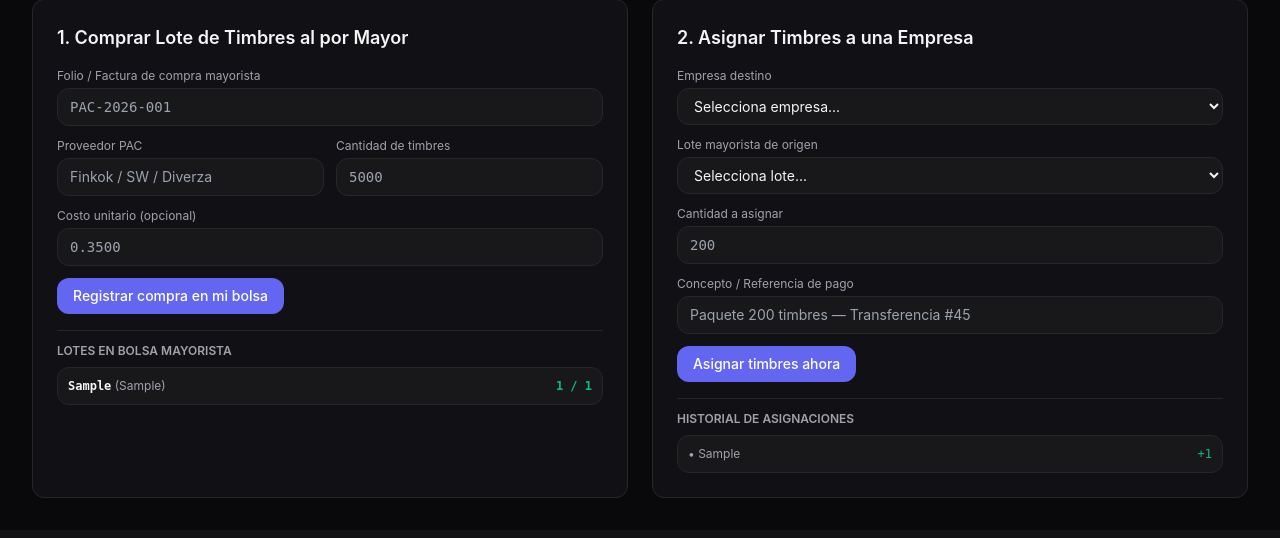
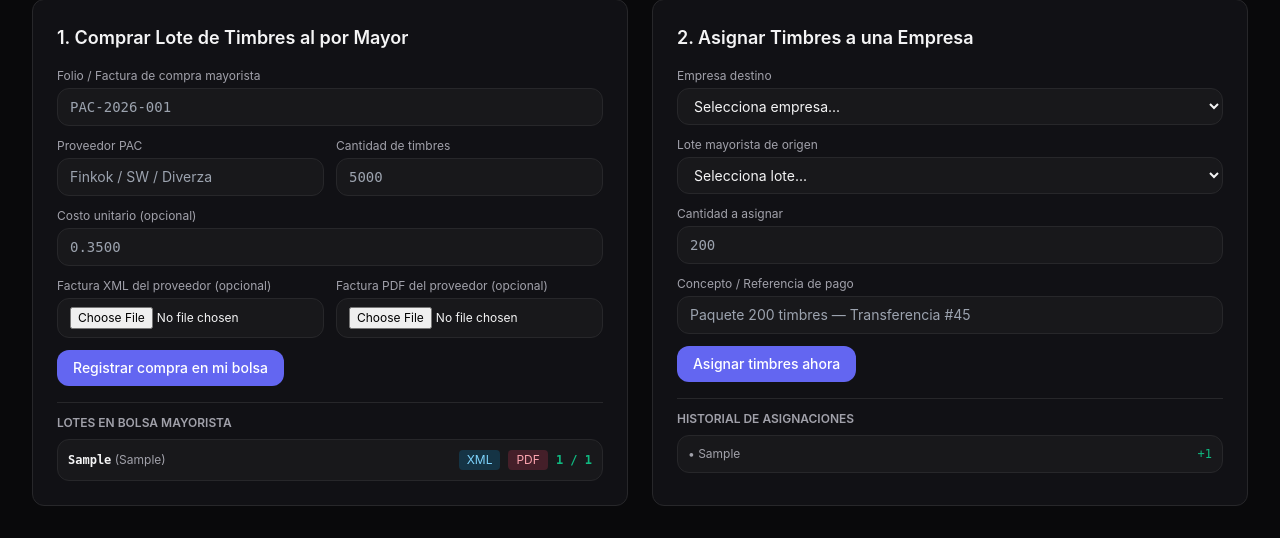
Before and after one commit to Carlos89Novela/ERP-Multitenant, a Laravel app: page /plataforma/timbres in a window 1280 px wide. Shown: the part 324-862 px from the top of the page. Before the commit the page ends 822 px from the top, so only its background shows below. Run offline with Laravel 12, Linux system fonts and the light colour scheme; data comes from the database, SQL or seed files in the repository; tables that the repository leaves empty hold one stand-in row (values such as "Sample post"); some libraries are stand-ins or nearby versions.

Commit message:
feat(timbres): carga y descarga segura de comprobantes XML/PDF en lotes mayoristas

```diff
--- a/app/Http/Controllers/Plataforma/PlataformaController.php
+++ b/app/Http/Controllers/Plataforma/PlataformaController.php
@@ -14,6 +14,7 @@ use Illuminate\Http\RedirectResponse;
 use Illuminate\Http\Request;
 use Illuminate\Support\Facades\DB;
 use Illuminate\Support\Facades\Hash;
+use Illuminate\Support\Facades\Storage;
 use Illuminate\Support\Str;
 use Illuminate\View\View;
 
@@ -288,8 +289,30 @@ class PlataformaController extends Controller
             'proveedor' => ['nullable', 'string', 'max:140'],
             'cantidad_comprada' => ['required', 'integer', 'min:1', 'max:10000000'],
             'costo_unitario' => ['nullable', 'numeric', 'min:0'],
+            'archivo_xml' => ['nullable', 'file', 'mimes:xml,text/xml,application/xml', 'max:10240'],
+            'archivo_pdf' => ['nullable', 'file', 'mimes:pdf', 'max:15360'],
             'notas' => ['nullable', 'string', 'max:1000'],
         ]);
+
+        $folioLimpio = Str::slug(trim($data['folio_compra'])) ?: 'lote';
+        $xmlPath = null;
+        $pdfPath = null;
+
+        if ($request->hasFile('archivo_xml')) {
+            $xmlPath = $request->file('archivo_xml')->storeAs(
+                "canodevops/timbres/lotes/{$folioLimpio}",
+                'factura_' . time() . '.xml',
+                'local'
+            );
+        }
+
+        if ($request->hasFile('archivo_pdf')) {
+            $pdfPath = $request->file('archivo_pdf')->storeAs(
+                "canodevops/timbres/lotes/{$folioLimpio}",
+                'factura_' . time() . '.pdf',
+                'local'
+            );
+        }
 
         BolsaTimbresLote::query()->create([
             'folio_compra' => trim($data['folio_compra']),
@@ -297,13 +320,33 @@ class PlataformaController extends Controller
             'cantidad_comprada' => (int) $data['cantidad_comprada'],
             'cantidad_disponible' => (int) $data['cantidad_comprada'],
             'costo_unitario' => $data['costo_unitario'] ?? null,
+            'xml_path' => $xmlPath,
+            'pdf_path' => $pdfPath,
             'fecha_compra' => now(),
             'notas' => $data['notas'] ?? null,
         ]);
 
         return redirect()
             ->route('plataforma.timbres')
-            ->with('status', 'Lote de timbres mayorista agregado a tu bolsa disponible.');
+            ->with('status', 'Lote de timbres mayorista contabilizado y comprobantes guardados.');
+    }
+
+    public function descargarComprobanteLote(BolsaTimbresLote $lote, string $tipo)
+    {
+        $path = match ($tipo) {
+            'xml' => $lote->xml_path,
+            'pdf' => $lote->pdf_path,
+            default => null,
+        };
+
+        if (! $path || ! Storage::disk('local')->exists($path)) {
+            abort(404, 'Comprobante no encontrado para este lote.');
+        }
+
+        $extension = $tipo === 'xml' ? 'xml' : 'pdf';
+        $nombreDescarga = Str::slug($lote->folio_compra) . ".{$extension}";
+
+        return Storage::disk('local')->download($path, $nombreDescarga);
     }
 
     public function asignarTimbresEmpresa(Request $request): RedirectResponse
--- a/resources/views/plataforma/timbres.blade.php
+++ b/resources/views/plataforma/timbres.blade.php
@@ -8,7 +8,7 @@
 <section class="grid grid-cols-1 lg:grid-cols-2 gap-6">
     <div class="tpl-card p-6 space-y-4">
         <h2 class="text-lg font-semibold">1. Comprar Lote de Timbres al por Mayor</h2>
-        <form method="POST" action="{{ route('plataforma.timbres.lote') }}" class="space-y-3">
+        <form method="POST" action="{{ route('plataforma.timbres.lote') }}" enctype="multipart/form-data" class="space-y-3">
             @csrf
             <div>
                 <label class="block text-xs tpl-muted mb-1">Folio / Factura de compra mayorista</label>
@@ -28,6 +28,16 @@
                 <label class="block text-xs tpl-muted mb-1">Costo unitario (opcional)</label>
                 <input type="number" step="0.0001" name="costo_unitario" placeholder="0.3500" class="w-full px-3 py-2 tpl-surface text-sm tpl-mono">
             </div>
+                        <div class="grid grid-cols-1 sm:grid-cols-2 gap-3">
+                <div>
+                    <label class="block text-xs tpl-muted mb-1">Factura XML del proveedor (opcional)</label>
+                    <input type="file" name="archivo_xml" accept=".xml,text/xml,application/xml" class="w-full px-3 py-2 tpl-surface text-xs">
+                </div>
+                <div>
+                    <label class="block text-xs tpl-muted mb-1">Factura PDF del proveedor (opcional)</label>
+                    <input type="file" name="archivo_pdf" accept=".pdf,application/pdf" class="w-full px-3 py-2 tpl-surface text-xs">
+                </div>
+            </div>
             <button type="submit" class="px-4 py-2 text-sm font-medium tpl-btn-primary">Registrar compra en mi bolsa</button>
         </form>
 
@@ -39,9 +49,17 @@
                         <span class="font-semibold tpl-mono">{{ $lote->folio_compra }}</span>
                         <span class="tpl-muted">({{ $lote->proveedor }})</span>
                     </div>
-                    <span class="tpl-mono tpl-accent font-semibold">
-                        {{ number_format($lote->cantidad_disponible) }} / {{ number_format($lote->cantidad_comprada) }}
-                    </span>
+                    <div class="flex items-center gap-2">
+                        @if($lote->xml_path)
+                            <a href="{{ route('plataforma.timbres.comprobante', ['lote' => $lote->id, 'tipo' => 'xml']) }}" class="px-2 py-0.5 rounded bg-sky-500/20 text-sky-300 hover:underline">XML</a>
+                        @endif
+                        @if($lote->pdf_path)
+                            <a href="{{ route('plataforma.timbres.comprobante', ['lote' => $lote->id, 'tipo' => 'pdf']) }}" class="px-2 py-0.5 rounded bg-rose-500/20 text-rose-300 hover:underline">PDF</a>
+                        @endif
+                        <span class="tpl-mono tpl-accent font-semibold">
+                            {{ number_format($lote->cantidad_disponible) }} / {{ number_format($lote->cantidad_comprada) }}
+                        </span>
+                    </div>
                 </div>
             @empty
                 <p class="text-xs tpl-muted">Aún no has registrado lotes mayoristas.</p>
--- a/routes/web.php
+++ b/routes/web.php
@@ -20,6 +20,7 @@ Route::prefix('plataforma')->name('plataforma.')->middleware('operador.plataform
     Route::post('/empresas/{empresa}/servicio', [PlataformaController::class, 'actualizarEstadoEmpresa'])->name('empresas.servicio');
     Route::post('/empresas/{empresa}/ping', [PlataformaController::class, 'pingMonitoreo'])->name('empresas.ping');
     Route::post('/timbres/lote', [PlataformaController::class, 'comprarLoteTimbres'])->name('timbres.lote');
+    Route::get('/timbres/lote/{lote}/comprobante/{tipo}', [PlataformaController::class, 'descargarComprobanteLote'])->name('timbres.comprobante');
     Route::post('/timbres/asignar', [PlataformaController::class, 'asignarTimbresEmpresa'])->name('timbres.asignar');
     Route::post('/operador', [PlataformaController::class, 'registrarOperador'])->name('operador.store');
 });
```
Also changed, not shown: README.md.
